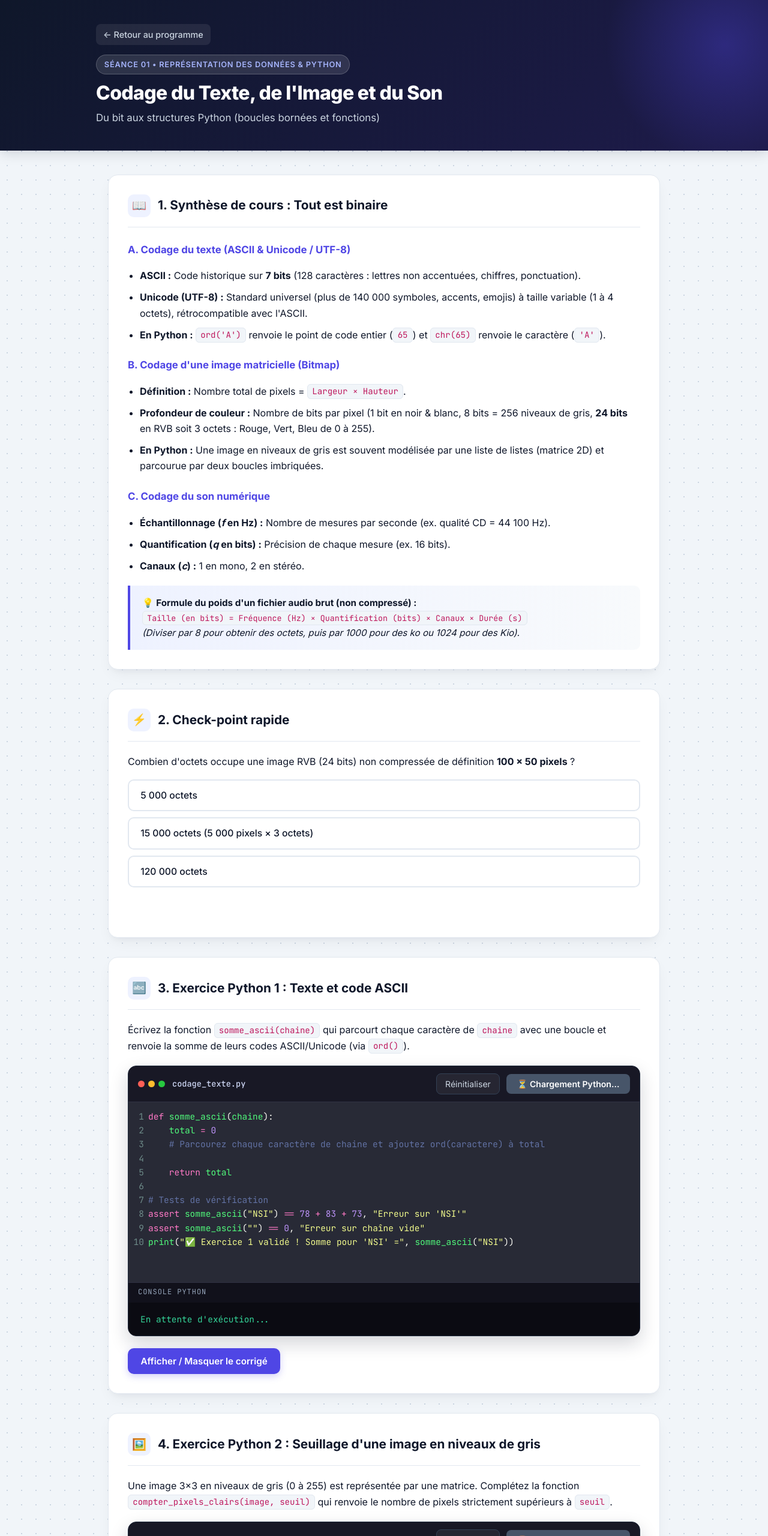
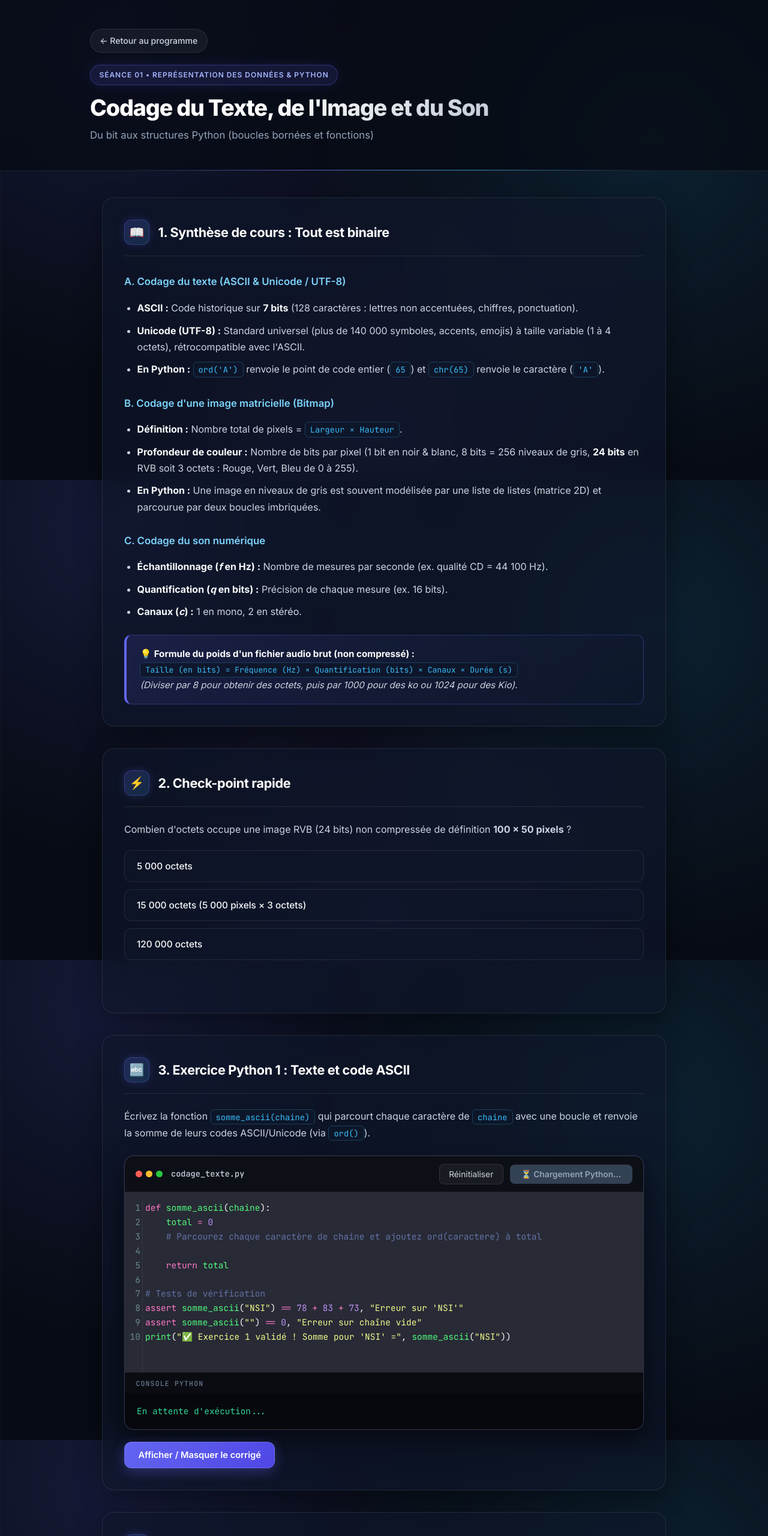
Before and after one commit to gfauveau/cours-visio, a plain HTML site: page seance-1.html in a window 1280 px wide. Shown: the top 2560 px of the page at 60% size. Drawn offline with nearby package versions, Linux system fonts and the light colour scheme; files that its build step writes are made by us from their sources; files whose address does not match are found by name.

Commit message:
Add files via upload

```diff
--- a/style.css
+++ b/style.css
@@ -1,21 +1,21 @@
 @import url('https://fonts.googleapis.com/css2?family=Inter:wght@400;500;600;700;800&family=JetBrains+Mono:wght@400;500;600&display=swap');
 
 :root {
-    --bg: #f1f5f9;
-    --surface: #ffffff;
-    --primary: #4f46e5;
-    --primary-hover: #4338ca;
-    --primary-light: #eef2ff;
-    --accent: #0ea5e9;
-    --text-main: #0f172a;
-    --text-muted: #475569;
-    --border: #e2e8f0;
+    --bg-base: #070b14;
+    --glass-bg: rgba(15, 23, 42, 0.62);
+    --glass-bg-hover: rgba(30, 41, 59, 0.72);
+    --glass-border: rgba(255, 255, 255, 0.09);
+    --glass-border-hover: rgba(99, 102, 241, 0.45);
+    --primary: #6366f1;
+    --primary-glow: rgba(99, 102, 241, 0.35);
+    --accent: #38bdf8;
+    --text-main: #f8fafc;
+    --text-secondary: #cbd5e1;
+    --text-muted: #94a3b8;
     --success: #10b981;
-    --danger: #ef4444;
-    --shadow-sm: 0 1px 3px rgba(15, 23, 42, 0.05);
-    --shadow-md: 0 10px 25px -5px rgba(15, 23, 42, 0.06), 0 8px 10px -6px rgba(15, 23, 42, 0.04);
-    --radius-lg: 16px;
-    --radius-md: 10px;
+    --danger: #f43f5e;
+    --radius-lg: 20px;
+    --radius-md: 12px;
 }
 
 * {
@@ -24,104 +24,122 @@
 
 body {
     font-family: 'Inter', system-ui, -apple-system, sans-serif;
-    background-color: var(--bg);
-    background-image: radial-gradient(#cbd5e1 1px, transparent 1px);
-    background-size: 24px 24px;
+    background-color: var(--bg-base);
+    background-image:
+        radial-gradient(circle at 15% 10%, rgba(99, 102, 241, 0.16) 0%, transparent 42%),
+        radial-gradient(circle at 85% 30%, rgba(56, 189, 248, 0.12) 0%, transparent 45%),
+        radial-gradient(circle at 50% 90%, rgba(139, 92, 246, 0.12) 0%, transparent 50%),
+        linear-gradient(rgba(255, 255, 255, 0.025) 1px, transparent 1px),
+        linear-gradient(90deg, rgba(255, 255, 255, 0.025) 1px, transparent 1px);
+    background-size: 100% 100%, 100% 100%, 100% 100%, 40px 40px, 40px 40px;
+    background-attachment: fixed;
     color: var(--text-main);
-    line-height: 1.65;
+    line-height: 1.7;
     margin: 0;
-    padding-bottom: 4rem;
+    padding-bottom: 5rem;
+    -webkit-font-smoothing: antialiased;
 }
 
 /* --- EN-TÊTE HERO & NAVIGATION --- */
 .navbar {
-    background: linear-gradient(135deg, #0f172a 0%, #1e1b4b 100%);
-    color: #ffffff;
-    padding: 2.5rem 2rem;
+    background: rgba(7, 11, 20, 0.75);
+    backdrop-filter: blur(20px);
+    -webkit-backdrop-filter: blur(20px);
+    border-bottom: 1px solid var(--glass-border);
+    padding: 3rem 2rem 2.75rem;
     position: relative;
     overflow: hidden;
-    box-shadow: 0 4px 20px rgba(15, 23, 42, 0.15);
 }
 
-.navbar::after {
+.navbar::before {
     content: "";
     position: absolute;
-    top: -50%;
-    right: -10%;
-    width: 400px;
-    height: 400px;
-    background: radial-gradient(circle, rgba(79, 70, 229, 0.35) 0%, transparent 70%);
-    pointer-events: none;
+    bottom: 0;
+    left: 15%;
+    right: 15%;
+    height: 1px;
+    background: linear-gradient(90deg, transparent, var(--primary), var(--accent), transparent);
+    opacity: 0.7;
 }
 
 .navbar-inner {
-    max-width: 960px;
+    max-width: 980px;
     margin: 0 auto;
     position: relative;
     z-index: 1;
 }
 
 .navbar-tag {
-    display: inline-block;
-    background: rgba(255, 255, 255, 0.12);
-    backdrop-filter: blur(8px);
-    border: 1px solid rgba(255, 255, 255, 0.2);
+    display: inline-flex;
+    align-items: center;
+    gap: 0.4rem;
+    background: rgba(99, 102, 241, 0.14);
+    border: 1px solid rgba(99, 102, 241, 0.35);
     color: #a5b4fc;
-    font-size: 0.8rem;
+    font-size: 0.75rem;
     font-weight: 600;
-    letter-spacing: 0.06em;
+    letter-spacing: 0.08em;
     text-transform: uppercase;
-    padding: 0.3rem 0.8rem;
+    padding: 0.35rem 0.9rem;
     border-radius: 999px;
-    margin-bottom: 0.8rem;
+    margin-bottom: 1rem;
+    box-shadow: 0 0 20px rgba(99, 102, 241, 0.15);
 }
 
 .navbar h1 {
     margin: 0;
-    font-size: 2rem;
+    font-size: 2.35rem;
     font-weight: 800;
-    letter-spacing: -0.02em;
-    line-height: 1.2;
+    letter-spacing: -0.03em;
+    line-height: 1.15;
+    background: linear-gradient(135deg, #ffffff 30%, #94a3b8 100%);
+    -webkit-background-clip: text;
+    -webkit-text-fill-color: transparent;
 }
 
 .navbar p {
-    margin: 0.5rem 0 0;
-    color: #cbd5e1;
+    margin: 0.65rem 0 0;
+    color: var(--text-muted);
     font-size: 1.05rem;
+    max-width: 650px;
 }
 
 .back-link {
     display: inline-flex;
     align-items: center;
-    gap: 0.4rem;
-    color: #cbd5e1;
+    gap: 0.45rem;
+    color: var(--text-secondary);
     text-decoration: none;
-    font-size: 0.9rem;
+    font-size: 0.88rem;
     font-weight: 500;
-    margin-bottom: 1rem;
-    padding: 0.35rem 0.75rem;
-    border-radius: 8px;
-    background: rgba(255, 255, 255, 0.08);
+    margin-bottom: 1.25rem;
+    padding: 0.45rem 0.95rem;
+    border-radius: 999px;
+    background: rgba(255, 255, 255, 0.05);
+    border: 1px solid var(--glass-border);
     transition: all 0.2s ease;
 }
 
 .back-link:hover {
-    background: rgba(255, 255, 255, 0.18);
+    background: rgba(255, 255, 255, 0.1);
+    border-color: rgba(255, 255, 255, 0.25);
     color: #ffffff;
+    transform: translateX(-2px);
 }
 
 /* --- CONTENEUR PRINCIPAL --- */
 .container {
-    max-width: 960px;
-    margin: 2.5rem auto;
+    max-width: 980px;
+    margin: 2.75rem auto;
     padding: 0 1.25rem;
 }
 
 .section-title {
-    font-size: 1.25rem;
+    font-size: 1.2rem;
     font-weight: 700;
     color: var(--text-main);
-    margin-bottom: 1.25rem;
+    margin-bottom: 1.5rem;
+    letter-spacing: -0.01em;
     display: flex;
     align-items: center;
     gap: 0.6rem;
@@ -130,22 +148,24 @@ body {
 /* --- GRILLE DES SÉANCES (PAGE D'ACCUEIL) --- */
 .grid-seances {
     display: grid;
-    grid-template-columns: repeat(auto-fill, minmax(300px, 1fr));
+    grid-template-columns: repeat(auto-fill, minmax(310px, 1fr));
     gap: 1.5rem;
 }
 
 .card {
-    background: var(--surface);
-    border: 1px solid var(--border);
+    background: var(--glass-bg);
+    backdrop-filter: blur(16px);
+    -webkit-backdrop-filter: blur(16px);
+    border: 1px solid var(--glass-border);
     border-radius: var(--radius-lg);
-    padding: 1.75rem;
+    padding: 1.85rem;
     text-decoration: none;
     color: inherit;
-    box-shadow: var(--shadow-sm);
+    box-shadow: 0 8px 32px rgba(0, 0, 0, 0.35);
     display: flex;
     flex-direction: column;
     justify-content: space-between;
-    transition: all 0.25s cubic-bezier(0.4, 0, 0.2, 1);
+    transition: all 0.3s cubic-bezier(0.22, 1, 0.36, 1);
     position: relative;
     overflow: hidden;
 }
@@ -153,19 +173,22 @@ body {
 .card::before {
     content: "";
     position: absolute;
-    top: 0;
-    left: 0;
-    right: 0;
-    height: 4px;
-    background: linear-gradient(90deg, var(--primary), var(--accent));
+    inset: 0;
+    border-radius: var(--radius-lg);
+    padding: 1px;
+    background: linear-gradient(135deg, rgba(99, 102, 241, 0.6), rgba(56, 189, 248, 0.2), transparent);
+    -webkit-mask: linear-gradient(#fff 0 0) content-box, linear-gradient(#fff 0 0);
+    -webkit-mask-composite: xor;
+    mask-composite: exclude;
     opacity: 0;
-    transition: opacity 0.25s ease;
+    transition: opacity 0.3s ease;
+    pointer-events: none;
 }
 
 .card:hover:not(.disabled) {
-    transform: translateY(-4px);
-    box-shadow: var(--shadow-md);
-    border-color: #c7d2fe;
+    transform: translateY(-5px);
+    background: var(--glass-bg-hover);
+    box-shadow: 0 20px 40px rgba(0, 0, 0, 0.45), 0 0 25px rgba(99, 102, 241, 0.15);
 }
 
 .card:hover:not(.disabled)::before {
@@ -173,173 +196,205 @@ body {
 }
 
 .card.disabled {
-    opacity: 0.65;
-    background: #f8fafc;
+    opacity: 0.5;
     cursor: not-allowed;
 }
 
 .badge {
     display: inline-block;
     width: fit-content;
-    background: var(--primary-light);
-    color: var(--primary);
-    padding: 0.3rem 0.75rem;
+    background: rgba(56, 189, 248, 0.12);
+    border: 1px solid rgba(56, 189, 248, 0.25);
+    color: #7dd3fc;
+    padding: 0.3rem 0.8rem;
     border-radius: 999px;
-    font-size: 0.78rem;
-    font-weight: 700;
-    letter-spacing: 0.02em;
-    margin-bottom: 1rem;
+    font-size: 0.75rem;
+    font-weight: 600;
+    letter-spacing: 0.03em;
+    margin-bottom: 1.1rem;
 }
 
 .card.disabled .badge {
-    background: #e2e8f0;
-    color: #64748b;
+    background: rgba(148, 163, 184, 0.1);
+    border-color: rgba(148, 163, 184, 0.2);
+    color: #94a3b8;
 }
 
 .card h3 {
-    margin: 0 0 0.6rem;
-    font-size: 1.2rem;
+    margin: 0 0 0.65rem;
+    font-size: 1.25rem;
     font-weight: 700;
     color: var(--text-main);
+    letter-spacing: -0.01em;
 }
 
 .card p {
-    margin: 0 0 1.25rem;
+    margin: 0 0 1.5rem;
     color: var(--text-muted);
-    font-size: 0.95rem;
+    font-size: 0.94rem;
 }
 
 .card-footer {
     font-size: 0.88rem;
     font-weight: 600;
-    color: var(--primary);
+    color: #818cf8;
     display: flex;
     align-items: center;
-    gap: 0.35rem;
+    gap: 0.4rem;
+    transition: gap 0.2s ease, color 0.2s ease;
+}
+
+.card:hover:not(.disabled) .card-footer {
+    color: #a5b4fc;
+    gap: 0.65rem;
 }
 
 .card.disabled .card-footer {
-    color: #94a3b8;
+    color: #64748b;
 }
 
-/* --- BLOCS DE CONTENU (PAGE DE SÉANCE) --- */
+/* --- BLOCS DE CONTENU GLASSMORPHISM (PAGE DE SÉANCE) --- */
 .box {
-    background: var(--surface);
-    border: 1px solid var(--border);
+    background: var(--glass-bg);
+    backdrop-filter: blur(18px);
+    -webkit-backdrop-filter: blur(18px);
+    border: 1px solid var(--glass-border);
     border-radius: var(--radius-lg);
-    padding: 2rem;
-    margin-bottom: 2rem;
-    box-shadow: var(--shadow-md);
+    padding: 2.25rem;
+    margin-bottom: 2.25rem;
+    box-shadow: 0 12px 40px rgba(0, 0, 0, 0.35);
 }
 
 .box-header {
     display: flex;
     align-items: center;
-    gap: 0.75rem;
-    margin-bottom: 1.25rem;
-    padding-bottom: 1rem;
-    border-bottom: 1px solid var(--border);
+    gap: 0.9rem;
+    margin-bottom: 1.5rem;
+    padding-bottom: 1.15rem;
+    border-bottom: 1px solid var(--glass-border);
 }
 
 .box-icon {
-    width: 38px;
-    height: 38px;
-    border-radius: 10px;
-    background: var(--primary-light);
-    color: var(--primary);
+    width: 42px;
+    height: 42px;
+    border-radius: 12px;
+    background: linear-gradient(135deg, rgba(99, 102, 241, 0.22), rgba(56, 189, 248, 0.15));
+    border: 1px solid rgba(99, 102, 241, 0.35);
+    color: #a5b4fc;
     display: flex;
     align-items: center;
     justify-content: center;
-    font-size: 1.2rem;
+    font-size: 1.25rem;
     flex-shrink: 0;
+    box-shadow: 0 0 15px rgba(99, 102, 241, 0.2);
 }
 
 .box h2 {
     margin: 0;
-    font-size: 1.3rem;
+    font-size: 1.35rem;
     font-weight: 700;
+    letter-spacing: -0.015em;
+    color: #ffffff;
 }
 
 .box h3 {
     font-size: 1.05rem;
-    color: var(--primary);
-    margin-top: 1.5rem;
-    margin-bottom: 0.6rem;
+    font-weight: 600;
+    color: #7dd3fc;
+    margin-top: 1.75rem;
+    margin-bottom: 0.75rem;
+    display: flex;
+    align-items: center;
+    gap: 0.5rem;
+}
+
+.box p {
+    color: var(--text-secondary);
 }
 
 .box ul {
-    padding-left: 1.25rem;
+    padding-left: 1.35rem;
+    color: var(--text-secondary);
 }
 
 .box li {
-    margin-bottom: 0.6rem;
+    margin-bottom: 0.65rem;
+}
+
+.box li strong {
+    color: #f8fafc;
 }
 
 code {
     font-family: 'JetBrains Mono', monospace;
-    background: #f1f5f9;
-    color: #be185d;
-    border: 1px solid #e2e8f0;
-    padding: 0.15rem 0.45rem;
+    background: rgba(15, 23, 42, 0.85);
+    color: #38bdf8;
+    border: 1px solid rgba(56, 189, 248, 0.25);
+    padding: 0.18rem 0.5rem;
     border-radius: 6px;
-    font-size: 0.88em;
+    font-size: 0.86em;
 }
 
 .callout {
-    background: linear-gradient(to right, #eef2ff, #f8fafc);
+    background: linear-gradient(135deg, rgba(99, 102, 241, 0.14), rgba(15, 23, 42, 0.6));
+    border: 1px solid rgba(99, 102, 241, 0.3);
     border-left: 4px solid var(--primary);
-    padding: 1rem 1.25rem;
-    border-radius: 0 var(--radius-md) var(--radius-md) 0;
-    margin-top: 1.25rem;
+    padding: 1.15rem 1.4rem;
+    border-radius: var(--radius-md);
+    margin-top: 1.5rem;
     font-size: 0.95rem;
+    color: var(--text-secondary);
+}
+
+.callout strong {
+    color: #ffffff;
 }
 
 /* --- QCM INTERACTIF --- */
 .quiz-options {
     display: flex;
     flex-direction: column;
-    gap: 0.65rem;
-    margin-top: 1rem;
+    gap: 0.75rem;
+    margin-top: 1.25rem;
 }
 
 .quiz-options button {
     width: 100%;
     text-align: left;
-    padding: 0.95rem 1.2rem;
-    border: 2px solid var(--border);
+    padding: 1rem 1.25rem;
+    border: 1px solid var(--glass-border);
     border-radius: var(--radius-md);
-    background: #ffffff;
+    background: rgba(15, 23, 42, 0.55);
     color: var(--text-main);
     cursor: pointer;
     font-family: inherit;
-    font-size: 0.98rem;
+    font-size: 0.96rem;
     font-weight: 500;
-    transition: all 0.15s ease;
-    display: flex;
-    align-items: center;
-    justify-content: space-between;
+    transition: all 0.2s ease;
 }
 
 .quiz-options button:hover {
     border-color: var(--primary);
-    background: var(--primary-light);
+    background: rgba(99, 102, 241, 0.15);
+    transform: translateX(4px);
 }
 
 .quiz-options button.correct {
-    background: #ecfdf5;
+    background: rgba(16, 185, 129, 0.16);
     border-color: var(--success);
-    color: #065f46;
+    color: #6ee7b7;
     font-weight: 600;
+    box-shadow: 0 0 20px rgba(16, 185, 129, 0.15);
 }
 
 .quiz-options button.wrong {
-    background: #fef2f2;
+    background: rgba(244, 63, 94, 0.16);
     border-color: var(--danger);
-    color: #991b1b;
+    color: #fda4af;
 }
 
 .feedback {
-    margin-top: 0.9rem;
+    margin-top: 1rem;
     font-weight: 600;
     font-size: 0.95rem;
     min-height: 1.4em;
@@ -347,29 +402,29 @@ code {
 
 /* --- ÉDITEUR PYTHON --- */
 .ide-container {
-    border: 1px solid #1e293b;
-    border-radius: 14px;
+    border: 1px solid rgba(255, 255, 255, 0.12);
+    border-radius: 16px;
     overflow: hidden;
-    margin-top: 1.25rem;
-    background: #1e1e2e;
-    box-shadow: 0 12px 30px rgba(15, 23, 42, 0.18);
+    margin-top: 1.5rem;
+    background: #131520;
+    box-shadow: 0 18px 45px rgba(0, 0, 0, 0.55), 0 0 0 1px rgba(99, 102, 241, 0.15);
 }
 
 .ide-toolbar {
     display: flex;
     justify-content: space-between;
     align-items: center;
-    background: #181825;
-    padding: 0.75rem 1rem;
-    border-bottom: 1px solid #313244;
+    background: #0d0f17;
+    padding: 0.8rem 1.15rem;
+    border-bottom: 1px solid rgba(255, 255, 255, 0.08);
     flex-wrap: wrap;
-    gap: 0.5rem;
+    gap: 0.6rem;
 }
 
 .ide-title-group {
     display: flex;
     align-items: center;
-    gap: 0.75rem;
+    gap: 0.85rem;
 }
 
 .window-dots {
@@ -388,7 +443,7 @@ code {
 .dot-green { background: #27c93f; }
 
 .ide-filename {
-    color: #cdd6f4;
+    color: var(--text-secondary);
     font-family: 'JetBrains Mono', monospace;
     font-size: 0.85rem;
     font-weight: 500;
@@ -396,117 +451,130 @@ code {
 
 .CodeMirror {
     height: auto;
-    min-height: 180px;
+    min-height: 185px;
     font-family: 'JetBrains Mono', monospace !important;
     font-size: 14.5px;
-    line-height: 1.6;
-    padding: 0.5rem 0;
+    line-height: 1.65;
+    padding: 0.6rem 0;
+    background: #161824 !important;
+}
+
+.CodeMirror-gutters {
+    background: #12141e !important;
+    border-right: 1px solid rgba(255, 255, 255, 0.06) !important;
 }
 
 .btn-run {
-    background: var(--success);
+    background: linear-gradient(135deg, #10b981, #059669);
     color: #ffffff;
     border: none;
-    padding: 0.5rem 1.1rem;
+    padding: 0.5rem 1.15rem;
     border-radius: 8px;
     cursor: pointer;
     font-family: inherit;
-    font-size: 0.88rem;
+    font-size: 0.86rem;
     font-weight: 600;
-    transition: background 0.2s;
+    box-shadow: 0 4px 14px rgba(16, 185, 129, 0.3);
+    transition: all 0.2s;
 }
 
 .btn-run:hover:not(:disabled) {
-    background: #059669;
+    filter: brightness(1.1);
+    transform: translateY(-1px);
 }
 
 .btn-run:disabled {
-    background: #475569;
+    background: #334155;
+    box-shadow: none;
+    color: #94a3b8;
     cursor: wait;
 }
 
 .btn-secondary {
-    background: rgba(255, 255, 255, 0.06);
-    color: #cbd5e1;
-    border: 1px solid #334155;
-    padding: 0.5rem 0.9rem;
+    background: rgba(255, 255, 255, 0.05);
+    color: var(--text-secondary);
+    border: 1px solid rgba(255, 255, 255, 0.1);
+    padding: 0.5rem 0.95rem;
     border-radius: 8px;
     cursor: pointer;
     font-family: inherit;
-    font-size: 0.88rem;
-    margin-right: 0.4rem;
+    font-size: 0.86rem;
+    margin-right: 0.45rem;
     transition: all 0.2s;
 }
 
 .btn-secondary:hover {
-    background: rgba(255, 255, 255, 0.14);
+    background: rgba(255, 255, 255, 0.12);
     color: #ffffff;
 }
 
 .console-header {
-    background: #11111b;
-    color: #94a3b8;
+    background: #0a0c12;
+    color: #64748b;
     font-family: 'JetBrains Mono', monospace;
-    font-size: 0.75rem;
-    padding: 0.4rem 1rem;
-    border-top: 1px solid #313244;
+    font-size: 0.72rem;
+    font-weight: 600;
+    padding: 0.45rem 1.15rem;
+    border-top: 1px solid rgba(255, 255, 255, 0.07);
     text-transform: uppercase;
-    letter-spacing: 0.08em;
+    letter-spacing: 0.1em;
 }
 
 .console-output {
     margin: 0;
-    padding: 1rem 1.25rem;
-    background: #0b0b12;
+    padding: 1.1rem 1.25rem;
+    background: #06080d;
     color: #34d399;
     font-family: 'JetBrains Mono', monospace;
     font-size: 0.9rem;
     white-space: pre-wrap;
-    min-height: 52px;
+    min-height: 54px;
 }
 
 .console-output.console-error {
-    color: #f87171;
+    color: #fb7185;
 }
 
 /* --- BOUTON & BLOC CORRECTION --- */
 .btn-primary {
-    background: var(--primary);
+    background: linear-gradient(135deg, #6366f1, #4f46e5);
     color: #ffffff;
-    border: none;
-    padding: 0.75rem 1.35rem;
+    border: 1px solid rgba(255, 255, 255, 0.15);
+    padding: 0.75rem 1.4rem;
     border-radius: var(--radius-md);
     cursor: pointer;
     font-family: inherit;
-    font-size: 0.95rem;
+    font-size: 0.92rem;
     font-weight: 600;
-    box-shadow: 0 4px 12px rgba(79, 70, 229, 0.25);
-    transition: all 0.2s;
+    box-shadow: 0 6px 20px var(--primary-glow);
+    transition: all 0.2s ease;
 }
 
 .btn-primary:hover {
-    background: var(--primary-hover);
-    transform: translateY(-1px);
+    transform: translateY(-2px);
+    box-shadow: 0 10px 25px rgba(99, 102, 241, 0.5);
 }
 
 .correction {
-    margin-top: 1.25rem;
-    padding: 1.25rem 1.5rem;
-    background: #ecfdf5;
-    border: 1px solid #a7f3d0;
+    margin-top: 1.35rem;
+    padding: 1.35rem 1.5rem;
+    background: rgba(16, 185, 129, 0.08);
+    border: 1px solid rgba(16, 185, 129, 0.3);
     border-radius: var(--radius-md);
 }
 
 .correction h4 {
-    margin: 0 0 0.75rem;
-    color: #065f46;
+    margin: 0 0 0.85rem;
+    color: #6ee7b7;
+    font-size: 0.98rem;
 }
 
 .correction pre {
-    background: #0f172a;
+    background: #090d16;
+    border: 1px solid rgba(255, 255, 255, 0.08);
     color: #f8fafc;
-    padding: 1rem;
-    border-radius: 8px;
+    padding: 1.1rem;
+    border-radius: 10px;
     overflow-x: auto;
     margin: 0;
 }
@@ -523,7 +591,7 @@ code {
 }
 
 @media (max-width: 640px) {
-    .navbar { padding: 2rem 1.25rem; }
-    .navbar h1 { font-size: 1.55rem; }
-    .box { padding: 1.35rem; }
+    .navbar { padding: 2.25rem 1.25rem; }
+    .navbar h1 { font-size: 1.7rem; }
+    .box { padding: 1.4rem; }
 }
```
